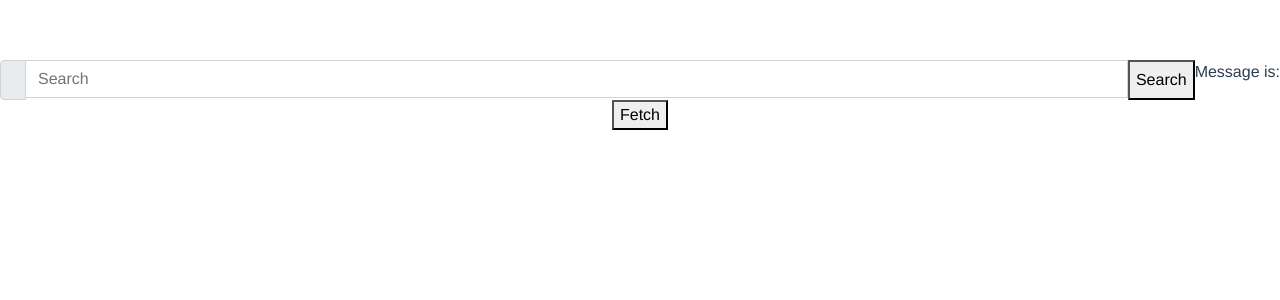
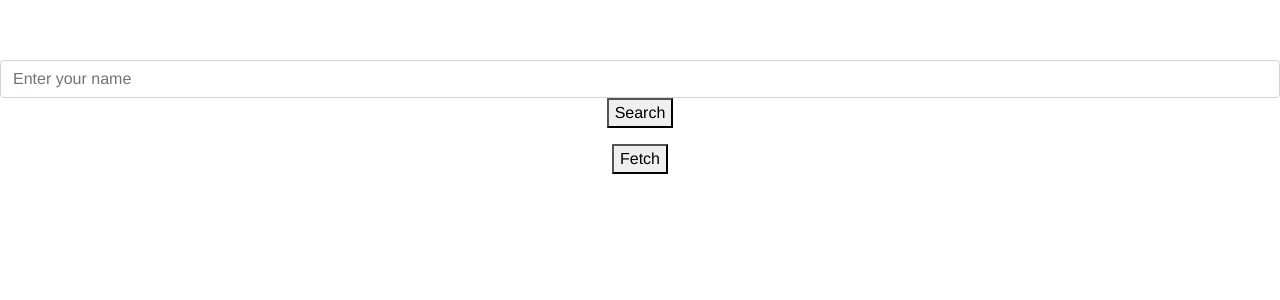
Before and after one commit to Mariobacsi/vue-giphy, a Vue app: page /#/ in a window 1280 px wide. Shown: the top 300 px of the page. Built offline with nearby package versions, Linux system fonts and the light colour scheme.

Commit message:
Searchbar geht

```diff
--- a/src/App.vue
+++ b/src/App.vue
@@ -1,7 +1,7 @@
 <template>
     <div id="app">
 
-    <searchbar></searchbar>
+        <searchbar :search="data"></searchbar>
         <button v-on:click="fetchData">Fetch</button>
         <!--<br>Number of Giphs:<input v-model="number_of_giphs" placeholder="Number of Giphs">-->
         <!--<p>Message is: {{ search }}</p>-->
@@ -18,7 +18,8 @@ export default {
         name: 'App',
         data() {
             return {
-            number_of_giphs: "100"
+                number_of_giphs: "100",
+                data:''
             }
         },
         components: {
@@ -26,9 +27,10 @@ export default {
         },
         methods: {
             fetchData() {
+                var searchword = document.getElementById("tmp").innerText;
+                console.log(searchword);
 
-
-      fetch('http://api.giphy.com/v1/gifs/search?q=ryan+gosling&api_key=ZCzC619AGEr8Re7Xz67lmb49QEg2aX9O&limit=5')
+                fetch('http://api.giphy.com/v1/gifs/search?q=' + searchword +'&api_key=ZCzC619AGEr8Re7Xz67lmb49QEg2aX9O&limit=10')
                     .then(response => response.json())
                     .then(data => console.log(data));
             }
--- a/src/components/Searchbar.vue
+++ b/src/components/Searchbar.vue
@@ -1,19 +1,15 @@
 <template>
-    <div class="input-group md-form form-sm form-1 pl-0">
-        <div class="input-group-prepend">
-      <span class="input-group-text cyan lighten-2" id="basic-text1">
-        <i class="fas fa-search text-white" aria-hidden="true"></i>
-      </span>
-        </div>
-        <input class="form-control my-0 py-1" type="text" placeholder="Search" aria-label="Search" v-model="search_one">
+    <div>
+        <b-form-input v-model="search_one" placeholder="Enter your name"></b-form-input>
         <button v-on:click="search_two=search_one">Search</button>
-        <p>Message is: {{ search_two }}</p>
+        <p class="type='hidden'" id="tmp">{{ search_two }}</p>
     </div>
 </template>
 
 <script>
     export default {
-        name: "Searchbar", data() {
+        name: "Searchbar",
+        data() {
             return {search_one: "", search_two: ""}
         }
     }
```
Lines whose indentation alone changed are shown as unchanged.
